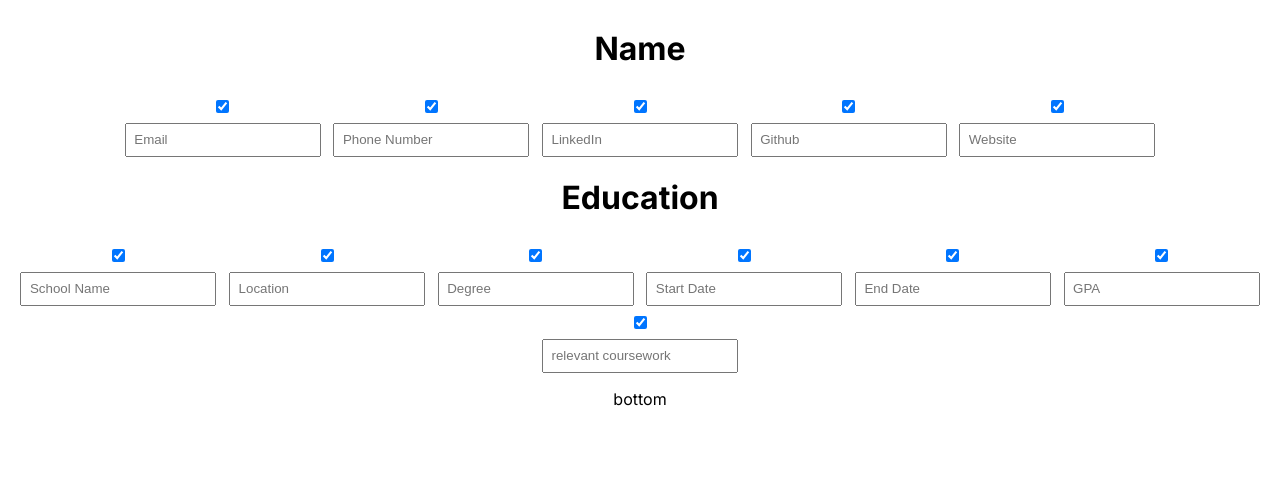
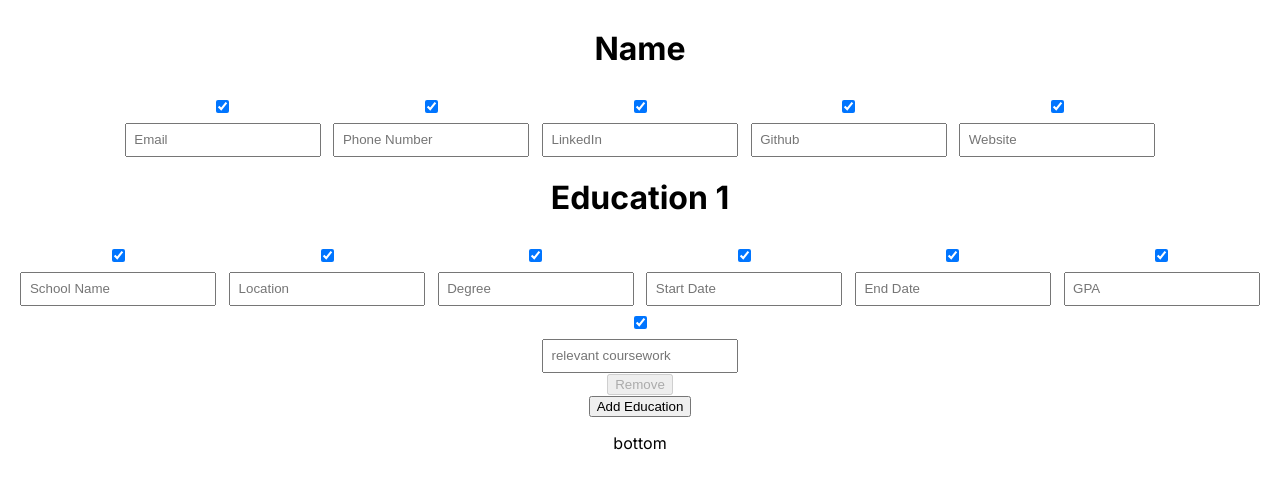
Before and after one commit to Welcome-To-The-Wonderland/Prompt_of_Absolem, a Next.js app in the folder my-app/: page / in a window 1280 px wide. Shown: the top 488 px of the page. Built offline with nearby package versions, Linux system fonts and the light colour scheme.

Commit message:
make education section add & delete functionality

```diff
--- a/my-app/app/page.tsx
+++ b/my-app/app/page.tsx
@@ -1,29 +1,41 @@
+'use client'
+import React, { useState } from "react";
 import SectionName from "@/Organisms/SectionName";
 import SectionEducation from "@/Organisms/SectionEducation";
 
 export default function Home() {
-  // State to keep track of SectionEducation instances
+  // State to keep track of SectionEducation instances with unique IDs
+  const [educationSections, setEducationSections] = useState([{ id: 1 }]);
+  const [nextId, setNextId] = useState(2); // Counter for the next unique ID
+
+  // Function to add another SectionEducation instance
+  const addEducationSection = () => {
+    setEducationSections([...educationSections, { id: nextId }]);
+    setNextId(nextId + 1); // Increment the ID for the next new item
+  };
+
+  // Function to remove a specific SectionEducation instance by ID
+  const removeEducationSection = (idToRemove) => {
+    setEducationSections(educationSections.filter(section => section.id !== idToRemove));
+  };
 
   return (
     <div style={styles.outerContainer}>
-      {/* header Section */}
       <div>
-        {/* FAQ   */}
-
-        {/* Settings */}
-
+        {/* Header content here */}
       </div>
       <div>
-          {/* name section */}
-          <SectionName name="Name" />
-          {/* education section */}
-          <SectionEducation name="Education" />
-          {/* experience section */}
-
-          {/* skills section */}
+        <SectionName name="Name" />
+        {educationSections.map((section, index) => (
+          <div key={section.id}>
+            {/* Dynamically generate the name based on the position in the array */}
+            <SectionEducation name={`Education ${index + 1}`} />
+            <button onClick={() => removeEducationSection(section.id)} disabled={educationSections.length === 1}>Remove</button>
+          </div>
+        ))}
+        <button onClick={addEducationSection}>Add Education</button>
+        {/* Other sections */}
       </div>
-
-
       <p>bottom</p>
     </div>
   );
@@ -33,4 +45,4 @@ const styles = {
   outerContainer: {
     textAlign: "center",
   },
-}
+};
```
